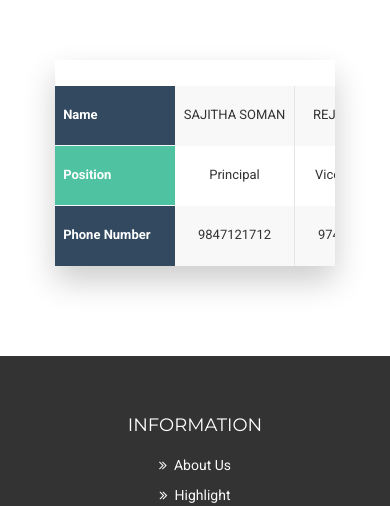
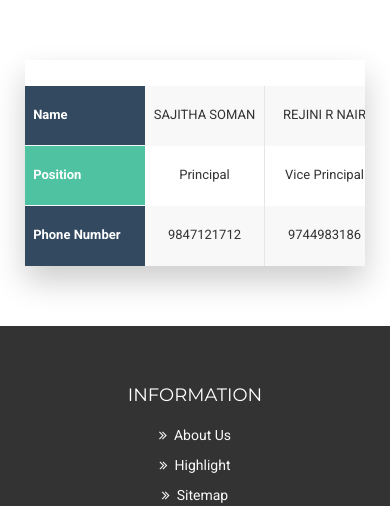
Before and after one commit to vvmKangazha/vvmWebsite, a PHP site: page /faculty.html in a window 390 px wide. Shown: the part 115-621 px from the top of the page. Run offline with PHP 8.4, Linux system fonts and the light colour scheme.

Commit message:
Add files via upload

```diff
--- a/assets/css/style.css
+++ b/assets/css/style.css
@@ -2636,7 +2636,7 @@ img {
       width: 100%;
   }
   .table-wrapper{
-    margin: 10px 40px 40px;
+    margin: 10px 10px 10px;
     box-shadow: 0px 15px 30px rgba( 0, 0, 0, 0.2 );
   }
   .table-wrapper:before{
```
